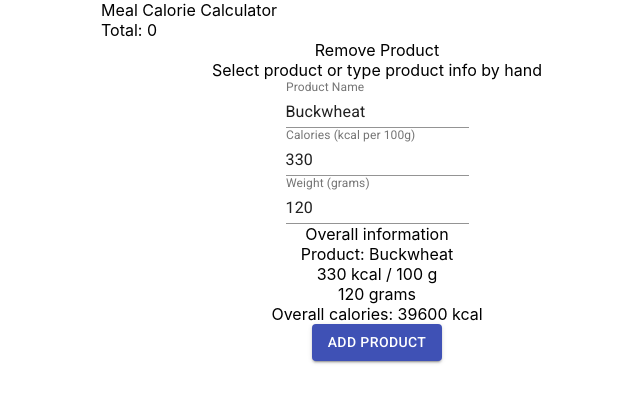
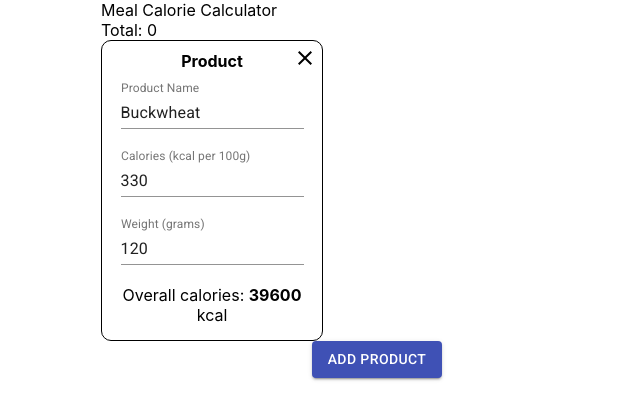
Before and after one commit to volodfast/react-calorie-calc, a React (Create React App) app: page / in a window 1280 px wide. Shown: the top 420 px of the page, without its empty margins (263-903 px from the left). Built offline with nearby package versions, Linux system fonts and the light colour scheme.

Commit message:
feature: add styling to product form

```diff
--- /dev/null
+++ b/src/modules/product/containers/components/ProductForm/ProductForm.styled.ts
@@ -0,0 +1,35 @@
+import { makeStyles } from '@material-ui/core';
+
+export const useProductFromStyles = makeStyles({
+  container: {
+    position: 'relative',
+    border: '1px solid black',
+    borderRadius: 10,
+    textAlign: 'center',
+    padding: '10px 10px 15px',
+    width: 200,
+  },
+  closeIcon: {
+    position: 'absolute',
+    top: 0,
+    right: 0,
+    display: 'inline-block',
+    padding: '5px',
+    cursor: 'pointer',
+    transition: 'color 0.2s ease-out',
+    '&:hover': {
+      color: 'red',
+    },
+  },
+  title: {
+    margin: '0 0 10px',
+    padding: '0 25px',
+  },
+  input: {
+    marginBottom: 20,
+  },
+  overallInfo: {},
+  totalCalories: {
+    fontWeight: 'bold',
+  },
+});
--- a/src/modules/product/containers/components/ProductForm/ProductForm.tsx
+++ b/src/modules/product/containers/components/ProductForm/ProductForm.tsx
@@ -1,5 +1,8 @@
 import { FC, useCallback } from 'react';
 import { Box, TextField } from '@material-ui/core';
+import CloseIcon from '@material-ui/icons/Close';
+// styles
+import { useProductFromStyles } from './ProductForm.styled';
 // interfaces
 import { ProductFormProps } from './ProductForm.interface';
 
@@ -14,14 +17,23 @@ const ProductForm: FC<ProductFormProps> = (props) => {
     onRemoveProduct(product.id);
   }, [onRemoveProduct, product.id]);
 
+  const classes = useProductFromStyles();
+
   return (
-    <Box style={{ textAlign: 'center' }}>
-      <Box style={{ cursor: 'pointer' }} onClick={handleRemoveProduct}>
-        Remove Product
+    <Box className={classes.container}>
+      <Box
+        className={classes.closeIcon}
+        component="span"
+        onClick={handleRemoveProduct}
+      >
+        <CloseIcon />
       </Box>
-      <Box>Select product or type product info by hand</Box>
+      <Box className={classes.title} component="h4">
+        Product
+      </Box>
       <Box>
         <TextField
+          className={classes.input}
           id="name"
           label="Product Name"
           value={product.name}
@@ -30,6 +42,7 @@ const ProductForm: FC<ProductFormProps> = (props) => {
       </Box>
       <Box>
         <TextField
+          className={classes.input}
           id="calories"
           label="Calories (kcal per 100g)"
           value={product.caloriesPer100g}
@@ -38,6 +51,7 @@ const ProductForm: FC<ProductFormProps> = (props) => {
       </Box>
       <Box>
         <TextField
+          className={classes.input}
           id="weight"
           label="Weight (grams)"
           value={product.weight}
@@ -45,25 +59,12 @@ const ProductForm: FC<ProductFormProps> = (props) => {
         />
       </Box>
 
-      <Box>
-        <Box>Overall information</Box>
-        <Box>
-          <Box component="span">Product: </Box>
-          <Box component="span">{product.name}</Box>
+      <Box className={classes.overallInfo}>
+        <Box component="span">Overall calories: </Box>
+        <Box component="span" className={classes.totalCalories}>
+          {product.weight * product.caloriesPer100g}
         </Box>
-        <Box>
-          <Box component="span">{product.caloriesPer100g}</Box>
-          <Box component="span"> kcal / 100 g</Box>
-        </Box>
-        <Box>
-          <Box component="span">{product.weight}</Box>
-          <Box component="span"> grams</Box>
-        </Box>
-        <Box>
-          <Box component="span">Overall calories: </Box>
-          <Box component="span">{product.weight * product.caloriesPer100g}</Box>
-          <Box component="span"> kcal</Box>
-        </Box>
+        <Box component="span"> kcal</Box>
       </Box>
     </Box>
   );
```
